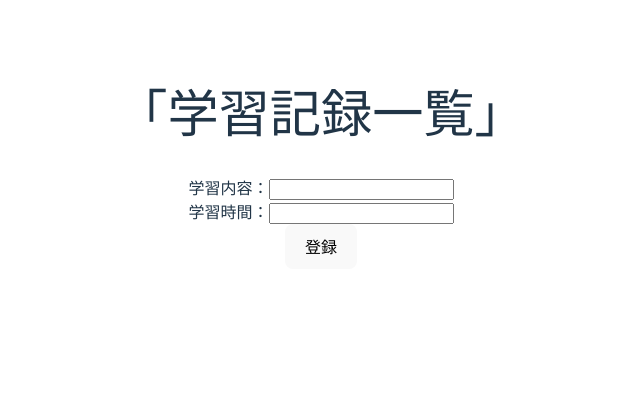
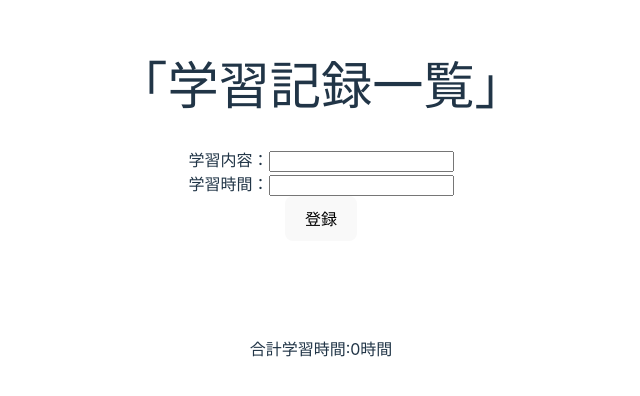
Before and after one commit to yuuta-git12/StudyHIstory_React, a React (Vite) app: page / in a window 1280 px wide. Shown: the part 200-596 px from the top of the page, without its empty margins (319-959 px from the left). Built offline with nearby package versions, Linux system fonts and the light colour scheme.

Commit message:
変数timeをNumber関数で数値型に変換 学習時間の合計を計算する機能追加

```diff
--- a/src/App.jsx
+++ b/src/App.jsx
@@ -30,12 +30,15 @@ function App() {
       setShowError(true); //エラーを表示
       return;
     }
-    const newRecords = [...records,{title:title,time:time}];
+    const newRecords = [...records,{title:title,time:Number(time)}];
     setRecords(newRecords);
     setTitle("");
     setTime("");
     setShowError(false); //登録成功時にエラーメッセージを非表示にする
   }
+
+  // 学習時間の合計を計算
+  const totalTime = records.reduce((sum,record) => sum + record.time, 0)
 
   return (
     <>
@@ -75,6 +78,9 @@ function App() {
           ))}
         </ul>
       </div>
+      <div>
+        <p>合計学習時間:{totalTime}時間</p>
+      </div>
     </>
   );
 }
```
